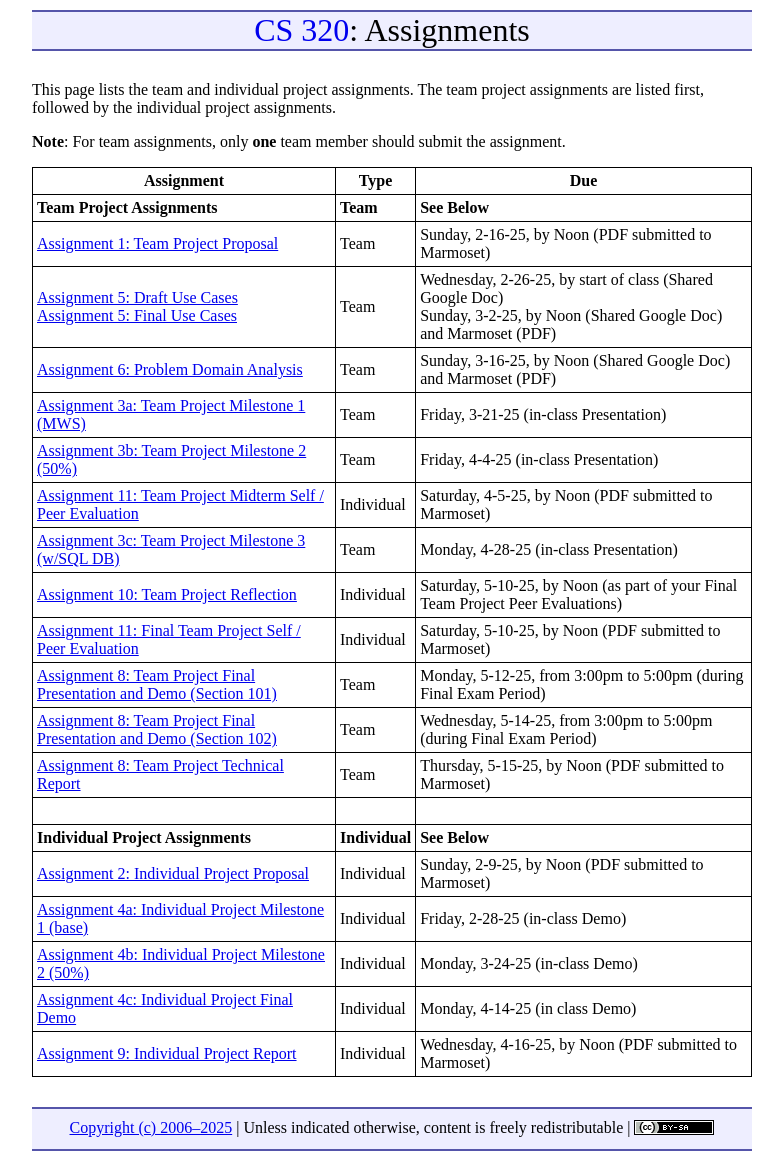
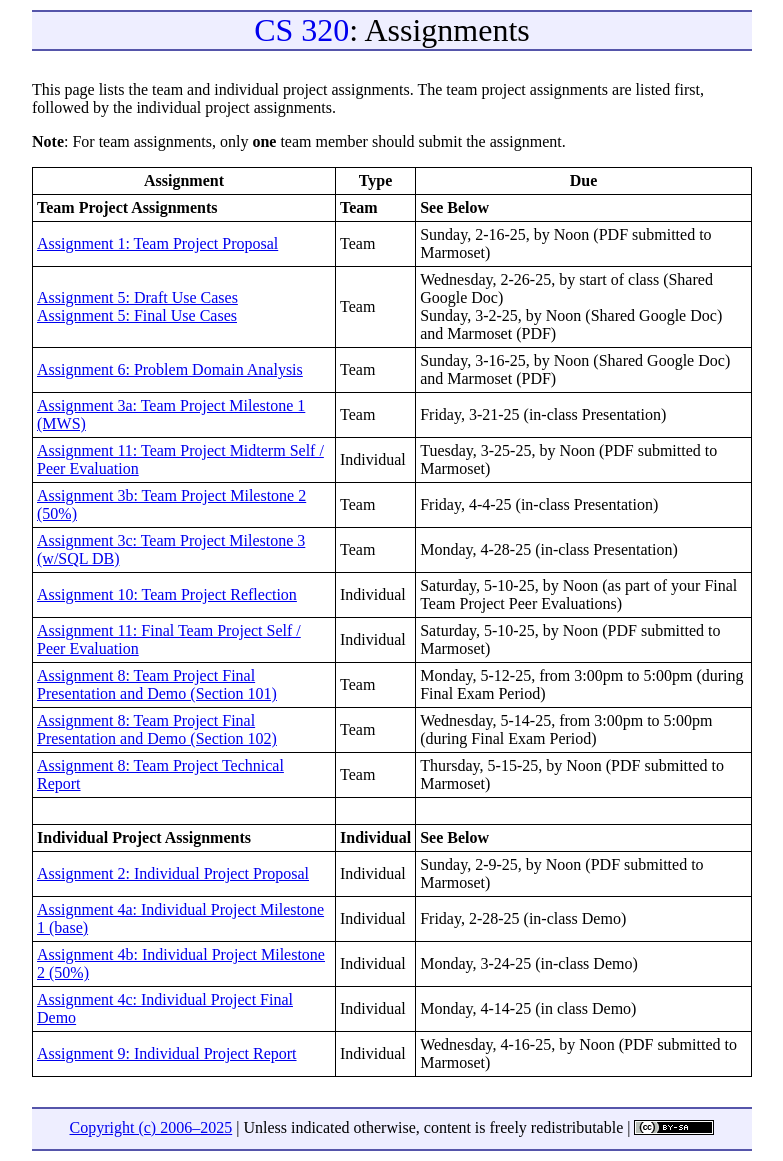
Before and after one commit to ycpcs/cs320-spring2025, a Jekyll site: the page built from assign/index.md, in a window 1280 px wide. Shown: the whole page, without its empty margins (248-1031 px from the left). Built offline with Jekyll 4.4.1, drawn with Linux system fonts in a browser that asks for light colours.

Commit message:
updated midterm evals due date

```diff
--- a/assign/index.md
+++ b/assign/index.md
@@ -14,8 +14,8 @@ Assignment | Type | Due
 [Assignment 5: Draft Use Cases](assign05.html)<br>[Assignment 5: Final Use Cases](assign05.html) | Team | Wednesday, 2-26-25, by start of class (Shared Google Doc)<br>Sunday, 3-2-25, by Noon (Shared Google Doc) and Marmoset (PDF)
 [Assignment 6: Problem Domain Analysis](assign06.html) | Team | Sunday, 3-16-25, by Noon (Shared Google Doc) and Marmoset (PDF)
 [Assignment 3a: Team Project Milestone 1 (MWS)](assign03.html) | Team | Friday, 3-21-25 (in-class Presentation)
+[Assignment 11: Team Project Midterm Self / Peer Evaluation](assign11.html) | Individual | Tuesday, 3-25-25, by Noon (PDF submitted to Marmoset)
 [Assignment 3b: Team Project Milestone 2 (50%)](assign03.html) | Team | Friday, 4-4-25 (in-class Presentation)
-[Assignment 11: Team Project Midterm Self / Peer Evaluation](assign11.html) | Individual | Saturday, 4-5-25, by Noon (PDF submitted to Marmoset)
 [Assignment 3c: Team Project Milestone 3 (w/SQL DB)](assign03.html) | Team | Monday, 4-28-25 (in-class Presentation)
 [Assignment 10: Team Project Reflection](assign10.html) | Individual | Saturday, 5-10-25, by Noon (as part of your Final Team Project Peer Evaluations)
 [Assignment 11: Final Team Project Self / Peer Evaluation](assign11.html) | Individual | Saturday, 5-10-25, by Noon (PDF submitted to Marmoset)
```
Also changed, not shown: index.md (+2 -2 lines), 4 other files.
